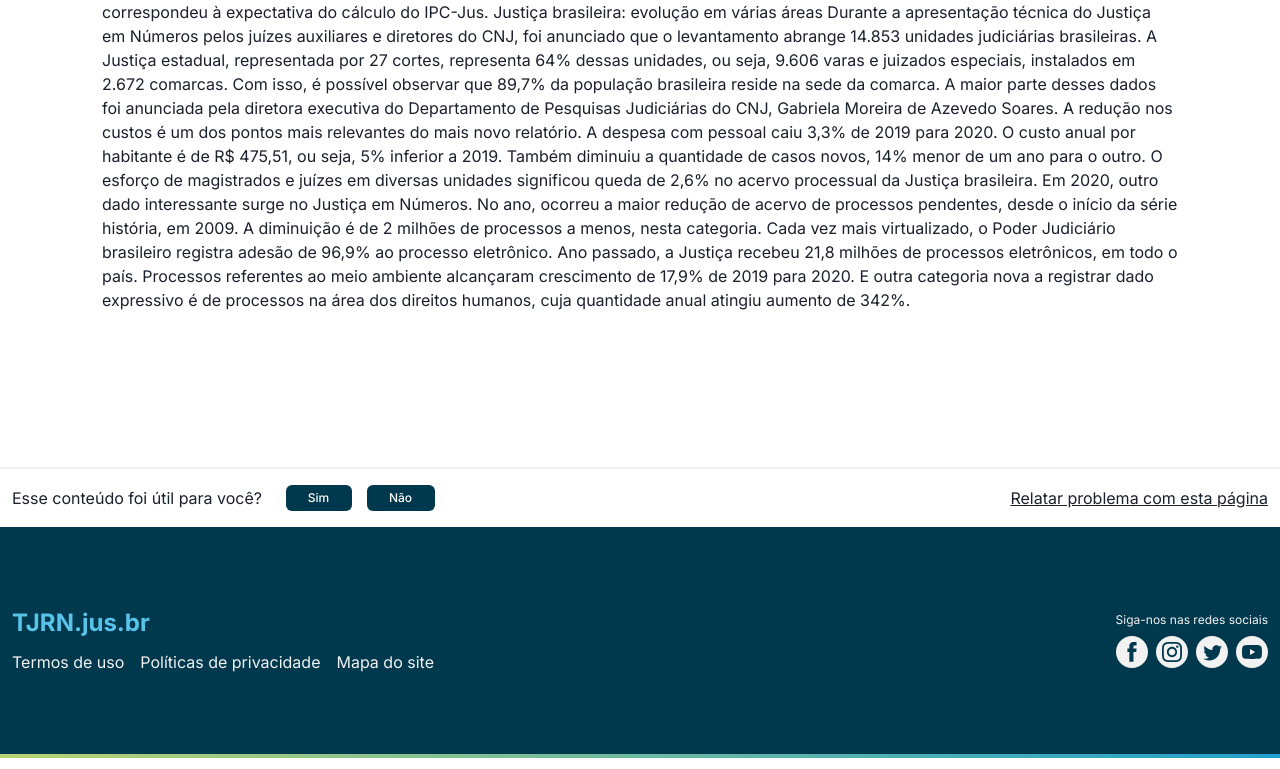
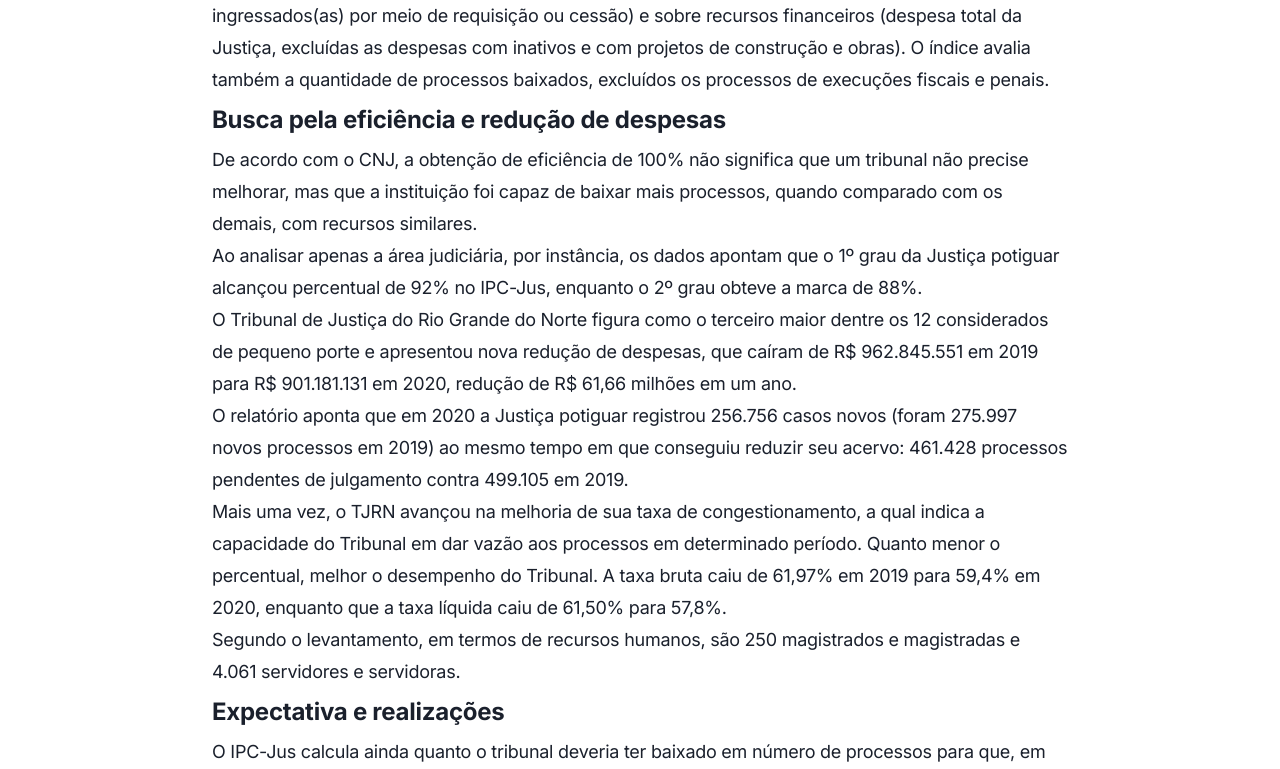
Before and after one commit to yargo11/myTJRN, a Next.js app: page /noticias/1 in a window 1280 px wide. Shown: the part 1551-2320 px from the top of the page. Built offline with nearby package versions, Linux system fonts and the light colour scheme.

Commit message:
atualização do readme, nos espaçamentos das noticias e estilização das noticias

```diff
--- a/src/components/AboutContent/index.tsx
+++ b/src/components/AboutContent/index.tsx
@@ -1,4 +1,4 @@
-import { Button, Flex, Link, Text } from "@chakra-ui/react";
+import { Box, Button, Flex, Link, Text } from "@chakra-ui/react";
 import ContainerBox from "../ContainerBox";
 import GrayBorder from "../GrayBorder";
 
@@ -8,7 +8,10 @@ export default function AboutContent () {
             <GrayBorder/>
             <ContainerBox as={Flex} minH='1.313rem' py='1rem' alignItems='center' justifyContent='space-between'>
                 <Flex alignItems='center' flexWrap='wrap'>
+                    <Box>
                         <Text mr='1.469rem' fontSize='0,875rem' >Esse conteúdo foi útil para você?</Text>
+                    </Box>
+                    <Box>
                         <Button
                             w='4.125rem'
                             h='1.625rem'
@@ -32,6 +35,7 @@ export default function AboutContent () {
                             transition='filter 0.2s'
                             _hover={{ filter: 'brightness(120%)' }}
                             _active={{ filter: 'brightness(75%)' }}>Não</Button>
+                    </Box>
                 </Flex>
                 <Link fontSize='0,875rem' fontWeight='1,25rem' textDecor='underline' _hover={{textDecor:'underline'}}>Relatar problema com esta página</Link>
             </ContainerBox>
--- a/src/pages/noticias/[id].tsx
+++ b/src/pages/noticias/[id].tsx
@@ -4,6 +4,7 @@ import { Box, Flex, Text, Image, Button, Divider } from "@chakra-ui/react";
 import { GetServerSideProps } from 'next';
 import ContainerBox from '../../components/ContainerBox';
 import GrayBorder from '../../components/GrayBorder';
+import styles from './styles.module.scss';
 
 interface LerNoticiaProps {
     categoria: string;
@@ -22,7 +23,7 @@ export default function lerNoticia({ titulo, categoria, ultimaModificacao, corpo
             <PageTitle title={titulo} breadCrumbArray={breadcrumblist} showTitle={false}/>
             <ContainerBox>
                 <Text mt='2.625rem' mx='0.625rem' fontWeight='bold' fontSize='1.125rem' lineHeight='1.5rem'>{categoria}</Text>
-                <Text mt='1rem' fontWeight='bold' fontSize='3rem' lineHeight='3.5rem' color='tj_light_blue'>{titulo}</Text>
+                <Text mt='1rem' fontWeight='bold' fontSize='3rem' lineHeight='3.5rem' color='tj_light_blue' maxW='67.25rem'>{titulo}</Text>
 
                 <Flex mt='3.5rem' mb='0.75rem' fontSize='0.875rem' color='#888889' justifyContent='space-between'>
                     <Text lineHeight='1.25rem'>{ultimaModificacao}</Text>
@@ -41,8 +42,10 @@ export default function lerNoticia({ titulo, categoria, ultimaModificacao, corpo
                     </Flex>
                 </Flex>
                 <GrayBorder/>
-                <Box mt='3rem' mx='auto' mb='9.688rem' maxW='67.25rem'>
-                    {parse(corpo)}
+                <Box mt='3rem' mx='auto' mb='9.688rem' maxW='53.5rem'>
+                    <div className={styles.Container}>
+                        {parse(corpo)}
+                    </div>
                 </Box>
             </ContainerBox>
         </>
@@ -58,28 +61,24 @@ export const getServerSideProps: GetServerSideProps = async (context) => {
             titulo: 'Justiça em Números 2021: TJRN fica em 2° lugar em eficiência entre os 12 tribunais de pequeno porte',
             categoria: 'PRODUTIVIDADE',
             ultimaModificacao: '13/08/2021 18h26 - Atualizado há 2 horas',
-            corpo: `<p>O Tribunal de Justiça do Rio Grande do Norte alcançou o percentual máximo de 100% no Índice de Produtividade Comparada da Justiça (IPC-Jus), principal indicador criado pelo Conselho Nacional de Justiça dentro do relatório Justiça em Números 2021 (ano-base 2020), divulgado nesta terça-feira (28/9). O TJ potiguar figura na segunda posição entre os 12 Tribunais de Justiça considerados de pequeno porte, atrás do tribunal de Rondônia e a frente do Acre – os três tribunais alcançaram a marca de 100%. No levantamento de 2020, o TJRN havia alcançado percentual de 78%, o que representa uma melhora de 22 pontos percentuais no período. O TJRN foi um dos oito tribunais estaduais, de um total de 27, a alcançar 100% de eficiência. É o melhor resultado do Tribunal potiguar desde que é medido o IPC-Jus.
-            O TJ potiguar superou seus congêneres de Sergipe, Mato Grosso do Sul, Paraíba, Amazonas, Tocantins e Piauí, entre outros. Dirigente do Poder Judiciário potiguar, o desembargador Vivaldo Pinheiro ressalta a relevância do resultado. “Trabalhamos todos os dias para isso, para avançar, produzir, ser mais eficiente, não apenas por uma satisfação pessoal de cada integrante da Justiça do Rio Grande do Norte, mas pensando sobretudo no cidadão, naquele que está na ponta, a merecer nossa atenção, na dona de casa, no paciente, no consumidor, em todos que precisam de uma Justiça mais célere e eficiente”, observa o presidente.
-            Secretária de Gestão Estratégica do TJRN, Maristela Freire, aponta a tecnologia e ações de orientação e treinamento como fatores-chave para o sucesso do desempenho da instituição, registrado neste Justiça em Números. “O investimento em novas funcionalidades do GPS-Jus impulsionou a produtividade dos servidores. Além disso, impactou na melhoria em relação à extração dos dados”, ressalta a responsável pela área no TJ potiguar. Atividades como Gerencial Day (treinamentos nas unidades judiciais), webinários, informes através da lista de transmissão e reuniões focais com unidades nas quais foram verificados e corrigidos erros de alimentação nos sistemas que coletam os dados dos processos também contribuíram para o aperfeiçoamento no desempenho.
-            O método utilizado pelo CNJ para calcular o IPC-Jus considera o que foi produzido a partir dos recursos ou insumos disponíveis para cada tribunal. A respeito dos insumos, o índice agrega informações de litigiosidade — número de processos que tramitaram no período (excluídos os processos suspensos, sobrestados, em arquivo provisório e de execuções fiscais e penais), dados sobre recursos humanos (magistrados(as), servidores(as) efetivos(as), comissionados(as) e ingressados(as) por meio de requisição ou cessão) e sobre recursos financeiros (despesa total da Justiça, excluídas as despesas com inativos e com projetos de construção e obras). O índice avalia também a quantidade de processos baixados, excluídos os processos de execuções fiscais e penais.
-            Busca pela eficiência e redução de despesas
-            De acordo com o CNJ, a obtenção de eficiência de 100% não significa que um tribunal não precise melhorar, mas que a instituição foi capaz de baixar mais processos, quando comparado com os demais, com recursos similares.
-            Ao analisar apenas a área judiciária, por instância, os dados apontam que o 1º grau da Justiça potiguar alcançou percentual de 92% no IPC-Jus, enquanto o 2º grau obteve a marca de 88%.
-            O Tribunal de Justiça do Rio Grande do Norte figura como o terceiro maior dentre os 12 considerados de pequeno porte e apresentou nova redução de despesas, que caíram de R$ 962.845.551 em 2019 para R$ 901.181.131 em 2020, redução de R$ 61,66 milhões em um ano.
-            O relatório aponta que em 2020 a Justiça potiguar registrou 256.756 casos novos  (foram 275.997 novos processos em 2019) ao mesmo tempo em que conseguiu reduzir seu acervo: 461.428 processos pendentes de julgamento contra 499.105 em 2019.
-            Mais uma vez, o TJRN avançou na melhoria de sua taxa de congestionamento, a qual indica a capacidade do Tribunal em dar vazão aos processos em determinado período. Quanto menor o percentual, melhor o desempenho do Tribunal. A taxa bruta caiu de 61,97% em 2019 para 59,4% em 2020, enquanto que a taxa líquida caiu de 61,50% para 57,8%.
-            Segundo o levantamento, em termos de recursos humanos, são 250 magistrados e magistradas e 4.061 servidores e servidoras.
-            Expectativa e realizações
-            O IPC-Jus calcula ainda quanto o tribunal deveria ter baixado em número de processos para que, em 2020, pudesse alcançar a eficiência máxima. Também aqui o TJRN bateu todas as metas para alcançar o percentual de 100% no IPC-Jus.
-            O TJRN teve o quinto melhor resultado no Índice de Produtividade dos Servidores (IPS), alcançando a marca de 128 processos baixados por servidor da área judiciária. Para alcançar 100% no IPC-Jus, a meta era de 111 processos baixados por servidor. Na primeira instância, o IPS foi de 131 processos baixados por servidor da área judiciária, enquanto que na segunda instância o número chegou a 105 processos baixados por servidor do tribunal.
-            Já em relação ao Índice de Produtividade dos Magistrados (IPM), o TJRN também figura em quinto entre os 12 de pequeno porte, com 1.271 processos baixados por magistrado, atingindo o número estimado para a alcançar a máxima eficiência. Na primeira instância, o IPM foi de 1.231 processos baixados por magistrado, enquanto na segunda instância o número chegou a 1.894 processos baixados por magistrado da Corte de Justiça.
-            Por fim, o alcance de 58% na taxa de congestionamento líquida também correspondeu à expectativa do cálculo do IPC-Jus.
-            Justiça brasileira: evolução em várias áreas
-            Durante a apresentação técnica do Justiça em Números pelos juízes auxiliares e diretores do CNJ, foi anunciado que o levantamento abrange 14.853 unidades judiciárias brasileiras. A Justiça estadual, representada por 27 cortes, representa 64% dessas unidades, ou seja, 9.606 varas e juizados especiais, instalados em 2.672 comarcas. Com isso, é possível observar que 89,7% da população brasileira reside na sede da comarca. A maior parte desses dados foi anunciada pela diretora executiva do Departamento de Pesquisas Judiciárias do CNJ, Gabriela Moreira de Azevedo Soares.
-            A redução nos custos é um dos pontos mais relevantes do mais novo relatório. A despesa com pessoal caiu 3,3% de 2019 para 2020. O custo anual por habitante é de R$ 475,51, ou seja, 5% inferior a 2019. Também diminuiu a quantidade de casos novos, 14% menor de um ano para o outro. O esforço de magistrados e juízes em diversas unidades significou queda de 2,6% no acervo processual da Justiça brasileira.
-            Em 2020, outro dado interessante surge no Justiça em Números. No ano, ocorreu a maior redução de acervo de processos pendentes, desde o início da série história, em 2009. A diminuição é de 2 milhões de processos a menos, nesta categoria.
-            Cada vez mais virtualizado, o Poder Judiciário brasileiro registra adesão de 96,9% ao processo eletrônico. Ano passado, a Justiça recebeu 21,8 milhões de processos eletrônicos, em todo o país.
-            Processos referentes ao meio ambiente alcançaram crescimento de 17,9% de 2019 para 2020. E outra categoria nova a registrar dado expressivo é de processos na área dos direitos humanos, cuja quantidade anual atingiu aumento de 342%.</p>`
+            corpo: `<p>O Tribunal de Justiça do Rio Grande do Norte alcançou o percentual máximo de 100% no Índice de Produtividade Comparada da Justiça (IPC-Jus), principal indicador criado pelo Conselho Nacional de Justiça dentro do relatório Justiça em Números 2021 (ano-base 2020), divulgado nesta terça-feira (28/9). O TJ potiguar figura na segunda posição entre os 12 Tribunais de Justiça considerados de pequeno porte, atrás do tribunal de Rondônia e a frente do Acre – os três tribunais alcançaram a marca de 100%. No levantamento de 2020, o TJRN havia alcançado percentual de 78%, o que representa uma melhora de 22 pontos percentuais no período. O TJRN foi um dos oito tribunais estaduais, de um total de 27, a alcançar 100% de eficiência. É o melhor resultado do Tribunal potiguar desde que é medido o IPC-Jus.</p>
+            <p>O TJ potiguar superou seus congêneres de Sergipe, Mato Grosso do Sul, Paraíba, Amazonas, Tocantins e Piauí, entre outros. Dirigente do Poder Judiciário potiguar, o desembargador Vivaldo Pinheiro ressalta a relevância do resultado. “Trabalhamos todos os dias para isso, para avançar, produzir, ser mais eficiente, não apenas por uma satisfação pessoal de cada integrante da Justiça do Rio Grande do Norte, mas pensando sobretudo no cidadão, naquele que está na ponta, a merecer nossa atenção, na dona de casa, no paciente, no consumidor, em todos que precisam de uma Justiça mais célere e eficiente”, observa o presidente.</p>
+            <p>Secretária de Gestão Estratégica do TJRN, Maristela Freire, aponta a tecnologia e ações de orientação e treinamento como fatores-chave para o sucesso do desempenho da instituição, registrado neste Justiça em Números. “O investimento em novas funcionalidades do GPS-Jus impulsionou a produtividade dos servidores. Além disso, impactou na melhoria em relação à extração dos dados”, ressalta a responsável pela área no TJ potiguar. Atividades como Gerencial Day (treinamentos nas unidades judiciais), webinários, informes através da lista de transmissão e reuniões focais com unidades nas quais foram verificados e corrigidos erros de alimentação nos sistemas que coletam os dados dos processos também contribuíram para o aperfeiçoamento no desempenho.</p>
+            <p>O método utilizado pelo CNJ para calcular o IPC-Jus considera o que foi produzido a partir dos recursos ou insumos disponíveis para cada tribunal. A respeito dos insumos, o índice agrega informações de litigiosidade — número de processos que tramitaram no período (excluídos os processos suspensos, sobrestados, em arquivo provisório e de execuções fiscais e penais), dados sobre recursos humanos (magistrados(as), servidores(as) efetivos(as), comissionados(as) e ingressados(as) por meio de requisição ou cessão) e sobre recursos financeiros (despesa total da Justiça, excluídas as despesas com inativos e com projetos de construção e obras). O índice avalia também a quantidade de processos baixados, excluídos os processos de execuções fiscais e penais.</p>
+
+            <h2>Busca pela eficiência e redução de despesas<h2>
+            <p>De acordo com o CNJ, a obtenção de eficiência de 100% não significa que um tribunal não precise melhorar, mas que a instituição foi capaz de baixar mais processos, quando comparado com os demais, com recursos similares.</p>
+            <p>Ao analisar apenas a área judiciária, por instância, os dados apontam que o 1º grau da Justiça potiguar alcançou percentual de 92% no IPC-Jus, enquanto o 2º grau obteve a marca de 88%.</p>
+            <p>O Tribunal de Justiça do Rio Grande do Norte figura como o terceiro maior dentre os 12 considerados de pequeno porte e apresentou nova redução de despesas, que caíram de R$ 962.845.551 em 2019 para R$ 901.181.131 em 2020, redução de R$ 61,66 milhões em um ano.</p>
+            <p>O relatório aponta que em 2020 a Justiça potiguar registrou 256.756 casos novos  (foram 275.997 novos processos em 2019) ao mesmo tempo em que conseguiu reduzir seu acervo: 461.428 processos pendentes de julgamento contra 499.105 em 2019.</p>
+            <p>Mais uma vez, o TJRN avançou na melhoria de sua taxa de congestionamento, a qual indica a capacidade do Tribunal em dar vazão aos processos em determinado período. Quanto menor o percentual, melhor o desempenho do Tribunal. A taxa bruta caiu de 61,97% em 2019 para 59,4% em 2020, enquanto que a taxa líquida caiu de 61,50% para 57,8%.</p>
+            <p>Segundo o levantamento, em termos de recursos humanos, são 250 magistrados e magistradas e 4.061 servidores e servidoras.</p>
+
+            <h2>Expectativa e realizações</h2>
+            <p>O IPC-Jus calcula ainda quanto o tribunal deveria ter baixado em número de processos para que, em 2020, pudesse alcançar a eficiência máxima. Também aqui o TJRN bateu todas as metas para alcançar o percentual de 100% no IPC-Jus.</p>
+            <p>O TJRN teve o quinto melhor resultado no Índice de Produtividade dos Servidores (IPS), alcançando a marca de 128 processos baixados por servidor da área judiciária. Para alcançar 100% no IPC-Jus, a meta era de 111 processos baixados por servidor. Na primeira instância, o IPS foi de 131 processos baixados por servidor da área judiciária, enquanto que na segunda instância o número chegou a 105 processos baixados por servidor do tribunal.</p>
+            <p>Já em relação ao Índice de Produtividade dos Magistrados (IPM), o TJRN também figura em quinto entre os 12 de pequeno porte, com 1.271 processos baixados por magistrado, atingindo o número estimado para a alcançar a máxima eficiência. Na primeira instância, o IPM foi de 1.231 processos baixados por magistrado, enquanto na segunda instância o número chegou a 1.894 processos baixados por magistrado da Corte de Justiça.</p>
+            <p>Por fim, o alcance de 58% na taxa de congestionamento líquida também correspondeu à expectativa do cálculo do IPC-Jus.</p>`
         },
     }
 }
--- a/src/pages/noticias/index.tsx
+++ b/src/pages/noticias/index.tsx
@@ -27,7 +27,6 @@ export default function noticias () {
             <ContainerBox as={Flex} h='3.313rem' alignItems='center' justifyContent='space-between'>
                 <Link textDecor='underline' _hover={{textDecor:'underline'}}>Todas</Link>
             </ContainerBox>
-            />
             <ContainerBox mt='3.5rem' mb='9.375rem'>
                 <NewsList newsList={list}/>
             </ContainerBox>
--- /dev/null
+++ b/src/pages/noticias/styles.module.scss
@@ -0,0 +1,15 @@
+.Container {
+    h2 {
+        font-weight: 700;
+        font-size: 1.5rem;
+        line-height: 3rem;
+        letter-spacing: -0.016rem;
+    }
+
+    p {
+        font-weight: 400;
+        font-size: 1.125rem;
+        line-height: 2rem;
+        letter-spacing: -0.016rem;
+    }
+}
```
Also changed, not shown: 1 other file (tests, documents, lock files or other folders). Lines whose indentation alone changed are shown as unchanged.
